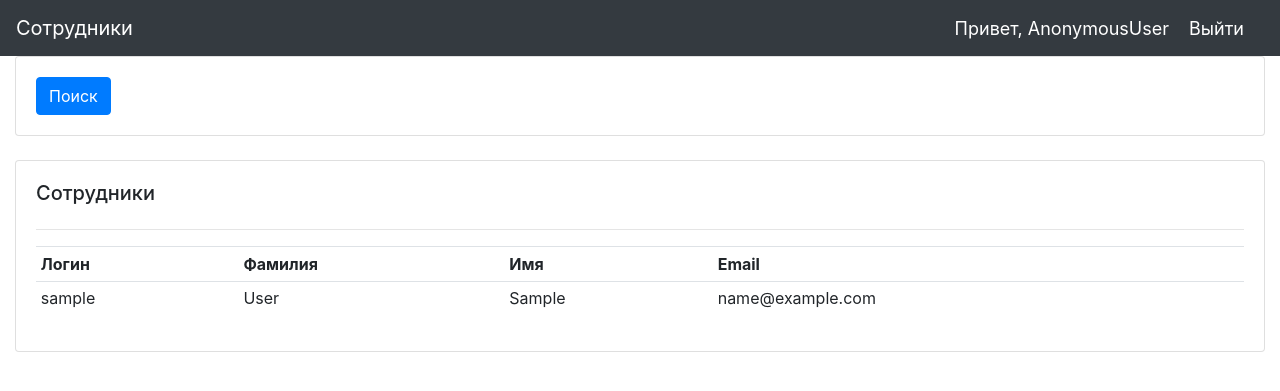
After one commit to SayanGarm/ProjectGPO, a Django app: page /accounts/customers/ in a window 1280 px wide. The commit adds this page. Shown: the top 391 px of the page. Run offline with Django 3.2, Linux system fonts and the light colour scheme; tables that the repository leaves empty hold one stand-in row (values such as "Sample post").

Commit message:
Добавлена заготовка списка пользователей

```diff
--- a/Account/models.py
+++ b/Account/models.py
@@ -1,5 +1,12 @@
 from django.db import models
 from django.contrib.auth.models import User
+
+class ProfileManager(models.Manager):
+    def get_customers(self):
+        customers = super().get_queryset()
+
+        return customers
+
 
 class Profile(models.Model):
     user = models.OneToOneField(User, null=True, on_delete=models.SET_NULL, verbose_name='Пользователь')
@@ -7,6 +14,9 @@ class Profile(models.Model):
     middle_name = models.CharField(max_length=20,null=True, verbose_name='Отчество')
     last_name = models.CharField(max_length=20,null=True, verbose_name='Фамилия')
     email = models.EmailField(verbose_name='Email-адрес')
+    objects = ProfileManager()
+
+
 
     bio = models.TextField(max_length=500, blank=True, verbose_name='Описание')
     def __str__(self):
--- a/Account/templates/elements/articles_table_user.html
+++ b/Account/templates/elements/articles_table_user.html
@@ -1,4 +1,4 @@
-{% extends "layout/articles_table.html" %}
+{% extends "layout/data_table.html" %}
 
 {% block title %}
     <div class="col-md-auto"">
--- /dev/null
+++ b/Account/templates/elements/users_list_table.html
@@ -0,0 +1,26 @@
+{% extends "layout/data_table.html" %}
+
+{% block title %}
+    <div class="col-md-auto"">
+        <h5>Сотрудники</h5>
+    </div>
+{% endblock %}
+
+{% block table %}
+<table class="table table-sm">
+    <tr>
+        <th>Логин</th>
+        <th>Фамилия</th>
+        <th>Имя</th>
+        <th>Email</th>
+    </tr>
+    {% for user in users %}
+        <tr>
+            <td>{{user.user}}</td>
+            <td>{{user.last_name}}</td>
+            <td>{{user.first_name}}</td>
+            <td>{{user.email}}</td>
+        </tr>
+    {% endfor %}
+</table>
+{% endblock %}
--- a/Account/templates/layout/basic.html
+++ b/Account/templates/layout/basic.html
@@ -8,9 +8,30 @@
     <title>{% block title %}Главная{% endblock %} - Портал статей</title>
 
     <link rel="stylesheet" href="https://cdn.jsdelivr.net/npm/bootstrap@4.5.3/dist/css/bootstrap.min.css" integrity="sha384-TX8t27EcRE3e/ihU7zmQxVncDAy5uIKz4rEkgIXeMed4M0jlfIDPvg6uqKI2xXr2" crossorigin="anonymous">
+    <style>
+        .hello-msg{
+          font-size: 18px;
+          color: #fff;
+          margin-right: 20px;
+        }
+      </style>
 </head>
 <body>
-    {%  include 'layout/navbar.html' %}
+    <nav class="navbar navbar-expand-lg navbar-dark bg-dark">
+        <a class="navbar-brand" href="#">{% block navbar %} Мой профиль {% endblock %}</a>
+        <button class="navbar-toggler" type="button" data-toggle="collapse" data-target="#navbarNav" aria-controls="navbarNav" aria-expanded="false" aria-label="Toggle navigation">
+          <span class="navbar-toggler-icon"></span>
+        </button>
+        <div class="collapse navbar-collapse" id="navbarNav">
+          <ul class="navbar-nav">
+
+          </ul>
+        </div>
+
+        <span class="hello-msg">Привет, {{request.user}}</span>
+        <span><a class="hello-msg" href="{% url 'logout' %}">Выйти</a></span>
+      </nav>
+
 	<div class="container-fluid">
 	{% block content %}
 
--- a/Account/templates/registration/moderator_home.html
+++ b/Account/templates/registration/moderator_home.html
@@ -16,7 +16,7 @@
 				<div class="card-body">
 					<div class="d-flex flex-column">
 						<a class="btn btn-outline-secondary btn-block" href=" {% url 'archive' %}" role="button">Архив статей</a>
-						<a class="btn btn-outline-secondary btn-block" href="#" role="button">Все пользователи</a>
+						<a class="btn btn-outline-secondary btn-block" href=" {% url 'customers' %}" role="button">Все пользователи</a>
 					</div>
 				</div>
 			</div>
--- /dev/null
+++ b/Account/templates/registration/users_list.html
@@ -0,0 +1,11 @@
+{% extends "layout/basic.html" %}
+
+{% block title %}Пользователи{% endblock %}
+
+{% block navbar %} Сотрудники {% endblock %}
+
+{% block content %}
+
+{% include 'elements/users_list_table.html' %}
+
+{% endblock %}
--- a/Account/urls.py
+++ b/Account/urls.py
@@ -1,11 +1,12 @@
 from django.urls import path
 from django.contrib.auth.views import LoginView, LogoutView
-from .views import UserPage, ModeratorPage, StartPageSwitch
+from .views import UserPage, ModeratorPage, StartPageSwitch, UsersListPage
 
 
 urlpatterns = [
     path('login/', LoginView.as_view(), name='login'),
     path('logout/', LogoutView.as_view(), name='logout'),
     path('profile/', StartPageSwitch ,name='start-page-switch'),
+    path('customers/', UsersListPage.as_view() ,name='customers'),
 
 ]
--- a/Account/views.py
+++ b/Account/views.py
@@ -57,3 +57,12 @@ class ModeratorPage(View):
                   }
 
         return render(request, 'registration/moderator_home.html', context)
+
+class UsersListPage(View):
+    def get(self, request, *args, **kwargs):
+        profiles = Profile.objects.get_customers()
+        print(profiles)
+
+        context = { 'users': profiles ,}
+
+        return render(request, 'registration/users_list.html', context)
```
Also changed, not shown: Account/templates/layout/navbar.html (deleted, +0 -31 lines), Account/templates/layout/data_table.html (renamed from Account/templates/layout/articles_table.html), ArticleBoard/migrations/0005_auto_20201203_1519.py (added).
